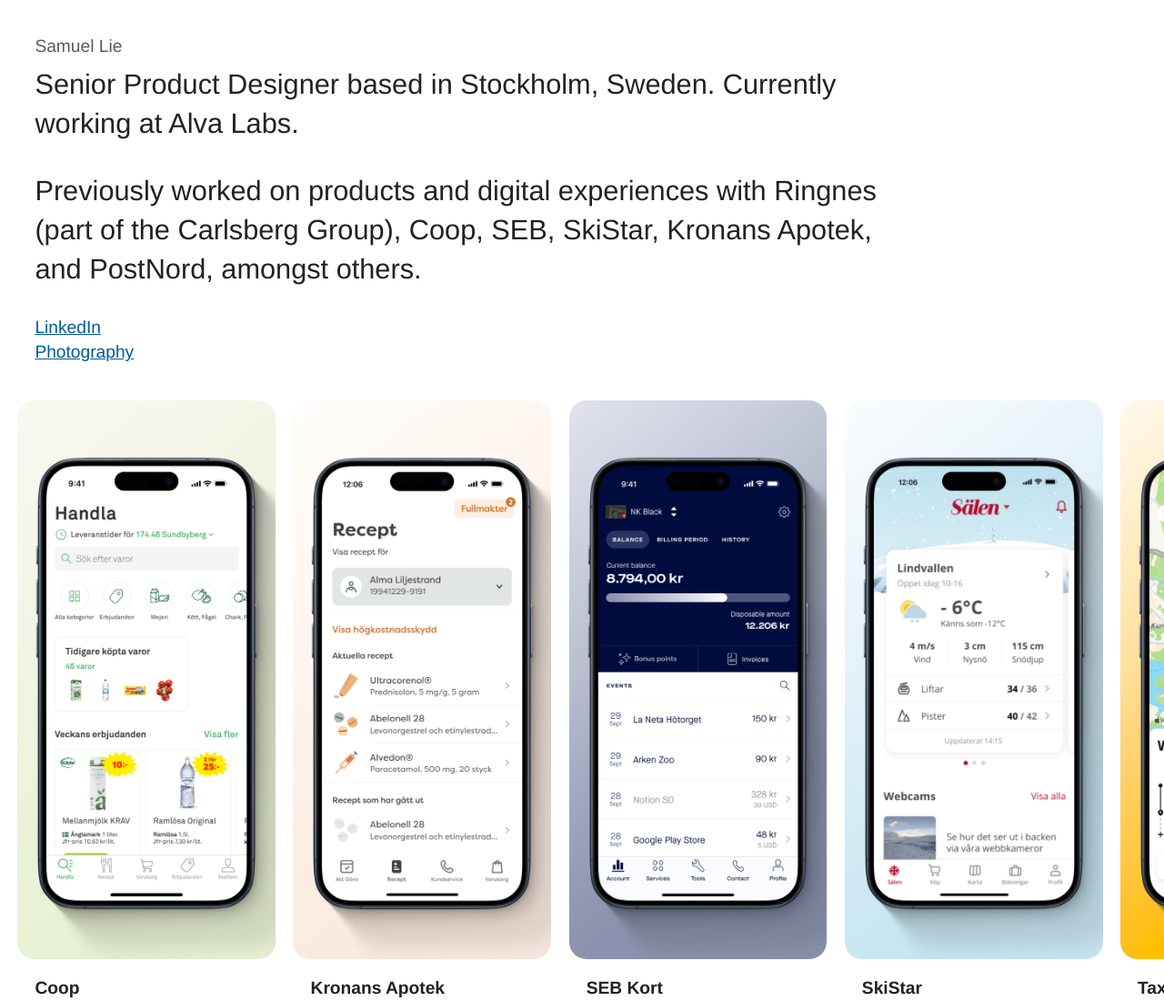
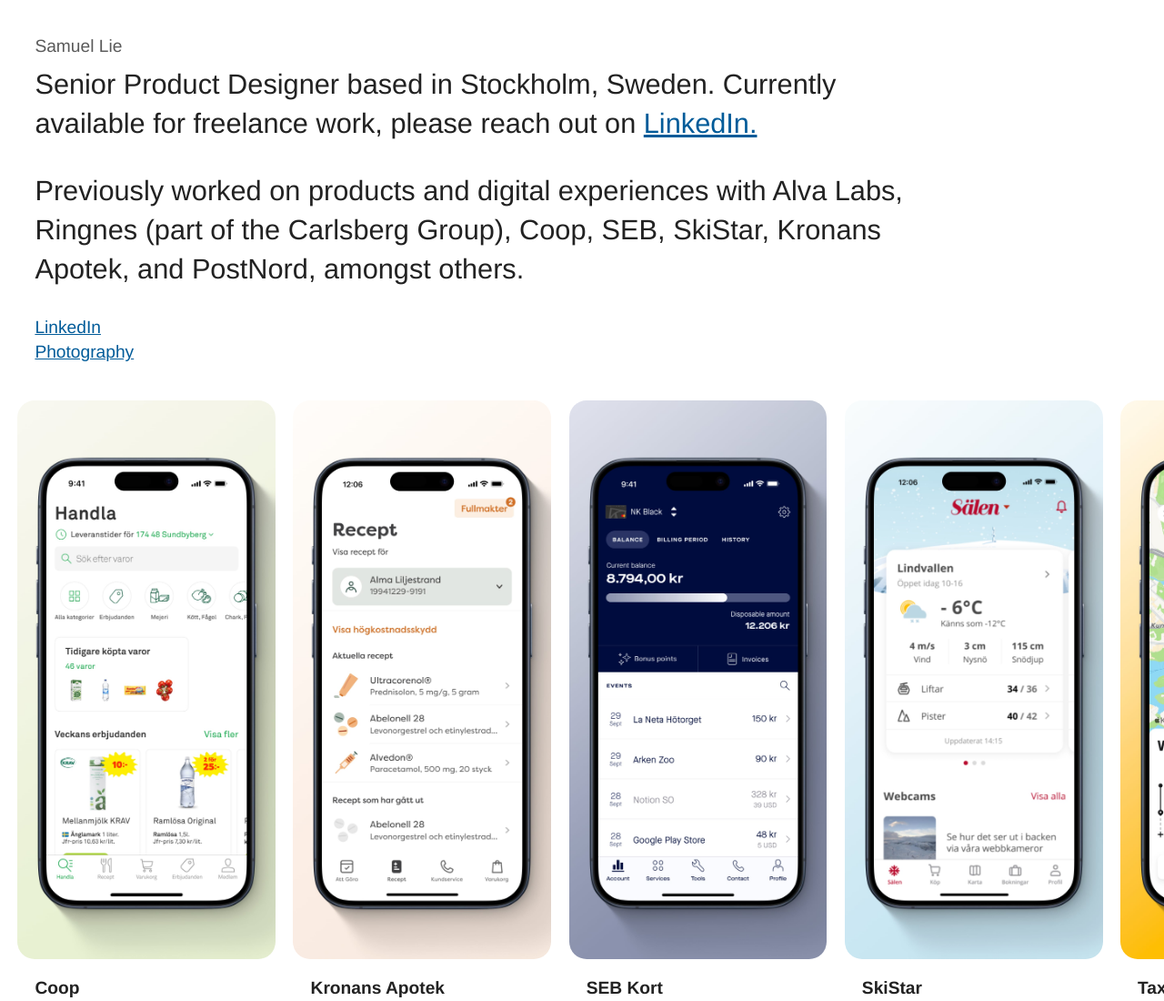
Before and after one commit to frystpingvin/website-2023, a plain HTML site: page index.html in a window 1280 px wide. Shown: the top 1100 px of the page at 91% size. Drawn offline with Linux system fonts and the light colour scheme.

Commit message:
Update index.html

```diff
--- a/index.html
+++ b/index.html
@@ -22,8 +22,8 @@
 
   <div class="about">
     <h1 class="name">Samuel Lie</h1>
-    <p class="description">Senior Product Designer based in Stockholm, Sweden. Currently working at Alva Labs.</p>
-    <p class="description">Previously worked on products and digital experiences with Ringnes (part of the Carlsberg Group), Coop, SEB, SkiStar, Kronans Apotek, and PostNord, amongst others.</p>
+    <p class="description">Senior Product Designer based in Stockholm, Sweden. Currently available for freelance work, please reach out on <a href="https://www.linkedin.com/in/samueleriklie">LinkedIn.</a></p>
+    <p class="description">Previously worked on products and digital experiences with Alva Labs, Ringnes (part of the Carlsberg Group), Coop, SEB, SkiStar, Kronans Apotek, and PostNord, amongst others.</p>
     <ul class="no-list-style">
       <li><a href="https://www.linkedin.com/in/samuel-lie-769a29a1/">LinkedIn</a></li>
       <li><a href="https://glass.photo/samuellie">Photography</a></li>
```
